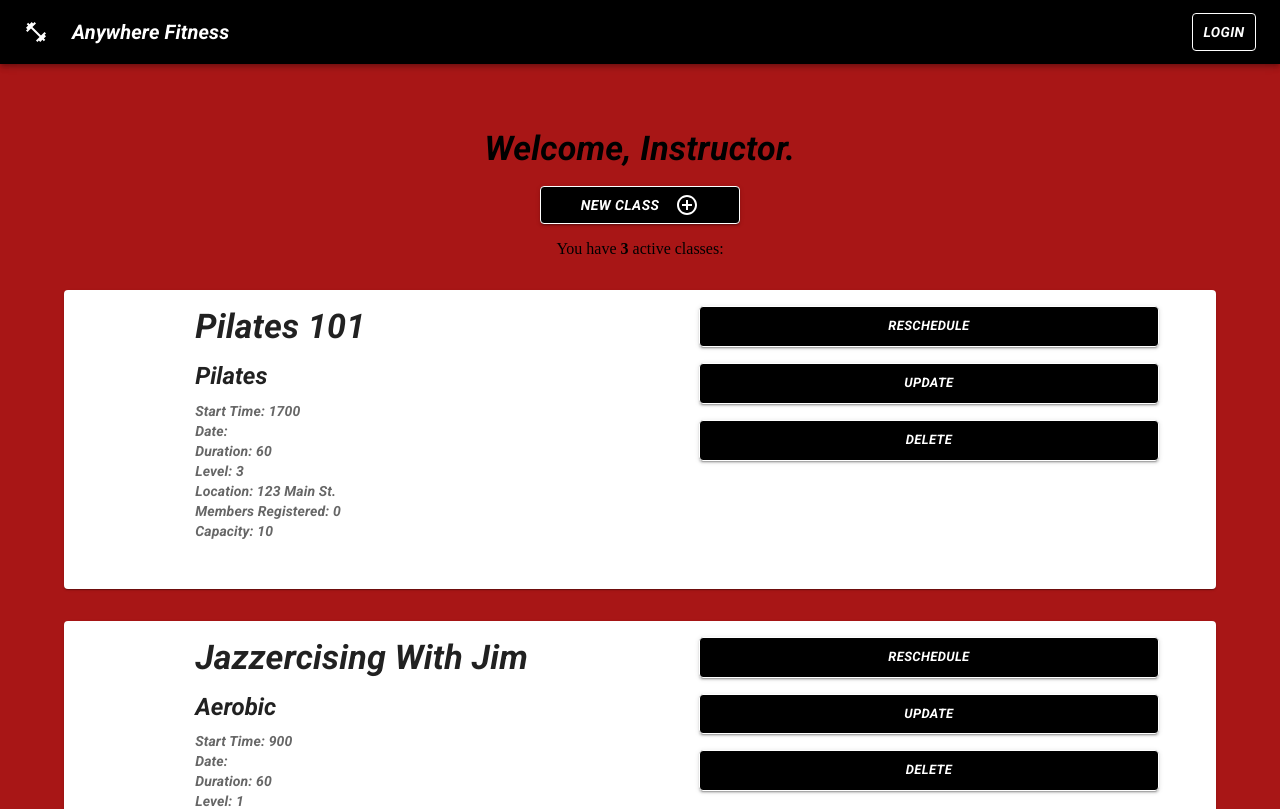
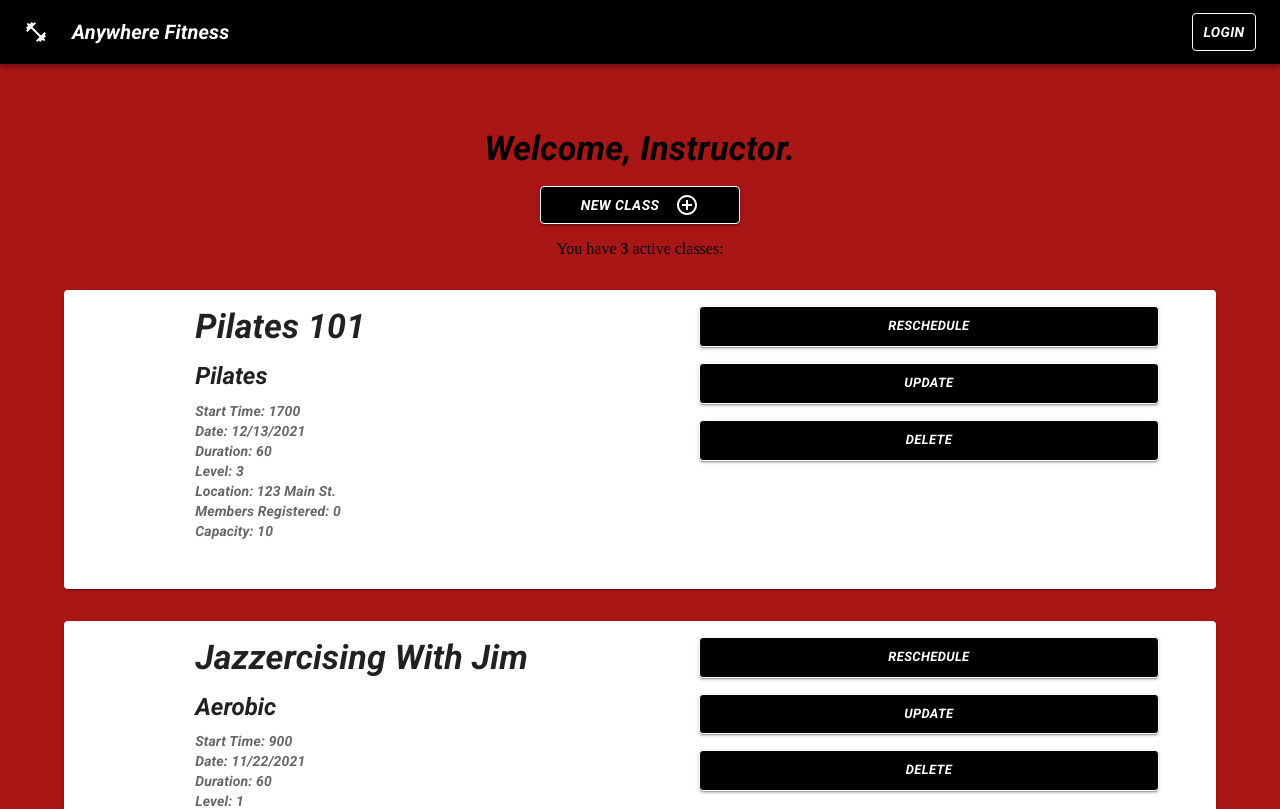
Before and after one commit to fitness-anytime/fitness-anytime-frontend, a React (Create React App) app: page /instructor in a window 1280 px wide. Shown: the top 809 px of the page. Built offline with nearby package versions, Linux system fonts and the light colour scheme; sample sign-in values are in the browser's storage.

Commit message:
set class state in app.js & passed props to user and instructor, cleaned up repetitous code

```diff
--- a/src/App.js
+++ b/src/App.js
@@ -13,9 +13,51 @@ import Homepage from "./components/Homepage.js";
 
 import ClassForm from "./components/instructor/ClassForm";
 
+// dummy data. Remove when connected to backend.
+const classCards = [
+  {
+    name: "Pilates 101",
+    type: "Pilates",
+    date: "12/13/2021",
+    startTime: 1700,
+    duration: 60,
+    level: 3,
+    location: "123 Main St.",
+    registered: 0,
+    maxSize: 10,
+    id: 0,
+  },
+  {
+    reserved: true,
+    name: "Jazzercising With Jim",
+    type: "Aerobic",
+    date: "11/22/2021",
+    startTime: 900,
+    duration: 60,
+    level: 1,
+    location: "123 Main St.",
+    registered: 0,
+    maxSize: 10,
+    id: 1,
+  },
+  {
+    name: "Anywhere Fitness Karate",
+    type: "Karate",
+    date: "12/18/2021",
+    startTime: 1500,
+    duration: 60,
+    level: 2,
+    location: "123 Main St.",
+    registered: 0,
+    maxSize: 10,
+    id: 2,
+  },
+];
+
 function App() {
   const [isLoggedIn, setIsLoggedIn] = useState(false);
   const [isInstructor, setIsInstructor] = useState(false);
+  const [classes, setClasses] = useState(classCards);
 
   return (
     <React.Fragment>
@@ -36,11 +78,21 @@ function App() {
         <Route exact path="/signup" element={<SignUp />} />
 
         <Route path="/user" element={<PrivateRoute />}>
-          <Route path="/user" element={<User />} />
+          <Route path="/user" element={
+            <User
+              classes={classes}
+              setClasses={setClasses}
+            />
+          } />
         </Route>
 
         <Route exact path="/instructor" element={<PrivateRoute />}>
-          <Route exact path="/instructor" element={<Instructor />} />
+          <Route exact path="/instructor" element={
+            <Instructor
+              classes={classes}
+              setClasses={setClasses}
+            />
+          } />
         </Route>
 
         <Route exact path="/createclass" element={<PrivateRoute />}>
--- a/src/components/Homepage.js
+++ b/src/components/Homepage.js
@@ -62,7 +62,7 @@ const Image = styled.img`
 `;
 
 export default function Homepage({ isLoggedIn, isInstructor }) {
-  // Inc something so that the login button doesn't show up if you are already logged in
+
   const navigate = useNavigate();
 
   return (
--- a/src/components/User.js
+++ b/src/components/User.js
@@ -3,45 +3,7 @@ import ClassCard from "./ClassCard";
 import styled from "styled-components";
 import { TextField, MenuItem, Typography } from "@mui/material";
 
-const classCards = [
-  {
-    name: "Pilates 101",
-    type: "Pilates",
-    date: "12/13/2021",
-    startTime: 1700,
-    duration: 60,
-    level: 3,
-    location: "123 Main St.",
-    registered: 0,
-    maxSize: 10,
-    id: 0,
-  },
-  {
-    reserved: true,
-    name: "Jazzercising With Jim",
-    type: "Aerobic",
-    date: "11/22/2021",
-    startTime: 900,
-    duration: 60,
-    level: 1,
-    location: "123 Main St.",
-    registered: 0,
-    maxSize: 10,
-    id: 1,
-  },
-  {
-    name: "Anywhere Fitness Karate",
-    type: "Karate",
-    date: "12/18/2021",
-    startTime: 1500,
-    duration: 60,
-    level: 2,
-    location: "123 Main St.",
-    registered: 0,
-    maxSize: 10,
-    id: 2,
-  },
-];
+
 
 const SearchBarContainer = styled.div`
   padding: 2rem;
@@ -85,7 +47,6 @@ const SearchBarContainer = styled.div`
 
   @media (min-width: 500px) {
     flex-direction: row;
-    /* justify-content: space-evenly; */
     margin: 5px;
 
     .searchMenu {
@@ -114,15 +75,13 @@ const StyledCardsContainer = styled.div`
   }
 `;
 
-// initializing name as default category to prevent .toLowerCase() and .includes()
-// from trying to read undefined
 const initialSearchParams = {
   category: "",
   value: "",
 };
 
-export default function User() {
-  const [classes] = useState(classCards);
+export default function User({ classes, setClasses }) {
+
   const [searchParams, setSearchParams] = useState(initialSearchParams);
   const { category, value } = searchParams;
 
--- a/src/components/instructor/Instructor.js
+++ b/src/components/instructor/Instructor.js
@@ -1,48 +1,11 @@
-import React, { useEffect, useState } from "react";
+import React, { useEffect } from "react";
 import { useNavigate } from "react-router-dom";
 
 import styled from "styled-components";
 import { Typography, Button } from "@mui/material";
 import ControlPointIcon from "@mui/icons-material/ControlPoint";
 import ClassCard from "../ClassCard";
-import noClassesImg from "../../assets/noClasses.svg";
-
-const classCards = [
-  {
-    name: "Pilates 101",
-    type: "Pilates",
-    startTime: 1700,
-    duration: 60,
-    level: 3,
-    location: "123 Main St.",
-    registered: 0,
-    maxSize: 10,
-    id: 0,
-    registeredMembers: ["Darla, Aaron, Brandon, David, Albert, Erik"],
-  },
-  {
-    name: "Jazzercising With Jim",
-    type: "Aerobic",
-    startTime: 900,
-    duration: 60,
-    level: 1,
-    location: "123 Main St.",
-    registered: 0,
-    maxSize: 10,
-    id: 1,
-  },
-  {
-    name: "Anywhere Fitness Karate",
-    type: "Karate",
-    startTime: 1500,
-    duration: 60,
-    level: 2,
-    location: "123 Main St.",
-    registered: 0,
-    maxSize: 10,
-    id: 2,
-  },
-];
+import noClassesImg from "../../assets/noClasses.svg"
 
 const StyledInstructorContainer = styled.div`
   .welcome-container {
@@ -110,9 +73,8 @@ const StyledInstructorContainer = styled.div`
   }
 `;
 
-export default function Instructor() {
+export default function Instructor({ classes, setClasses }) {
   const navigate = useNavigate();
-  const [classes, setClasses] = useState(classCards);
 
   useEffect(() => {
     /*
```
